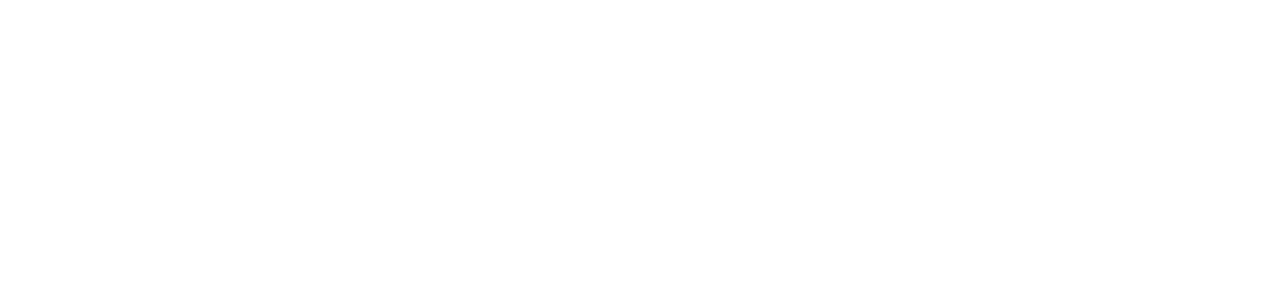
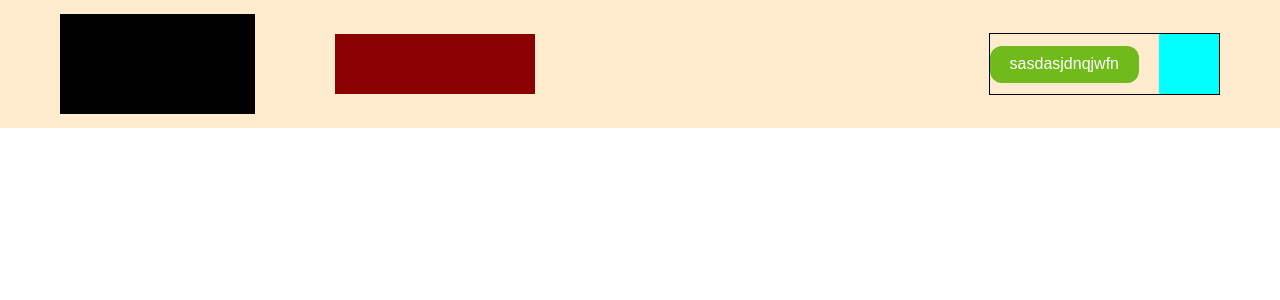
Before and after one commit to CSID-DGU/2024-1-VSA-BecomeGDSCForever-T05, a React (Vite) app in the folder Dev/Web/: page / in a window 1280 px wide. Shown: the top 300 px of the page. Built offline with nearby package versions, Linux system fonts and the light colour scheme.

Commit message:
feat: navBar 기본 레이아웃 구성

```diff
--- a/Dev/Web/src/App.tsx
+++ b/Dev/Web/src/App.tsx
@@ -1,10 +1,12 @@
 import { BrowserRouter } from "react-router-dom";
 import Router from "./Router";
+import NavBar from "@/components/NavBar";
 
 function App() {
   return (
     <BrowserRouter>
       <Router />
+        <NavBar/>
     </BrowserRouter>
   );
 }
--- /dev/null
+++ b/Dev/Web/src/components/NavBar/index.tsx
@@ -0,0 +1,22 @@
+import React from "react";
+import * as Styled from "./style.ts"
+
+
+const NavBar: React.FC = () => {
+
+
+    return (
+        <Styled.NavBarContainer>
+            <Styled.NavBarLeftSection>
+                <Styled.Icon/>
+                <Styled.NavMenuButton/>
+            </Styled.NavBarLeftSection>
+            <Styled.NavBarRightSection>
+                <Styled.ParticipatingGroup>sasdasjdnqjwfn</Styled.ParticipatingGroup>
+                <Styled.Profile/>
+            </Styled.NavBarRightSection>
+        </Styled.NavBarContainer>
+    );
+};
+
+export default NavBar;
--- /dev/null
+++ b/Dev/Web/src/components/NavBar/style.ts
@@ -0,0 +1,67 @@
+import styled from "styled-components";
+import theme from "@/shared/theme.ts";
+
+export const NavBarContainer = styled.div`
+    box-sizing: border-box;
+
+    display: flex;
+    width: 100vw;
+    height: 128px;
+    padding: 24px 60px;
+    justify-content: space-between;
+    align-items: center;
+    flex-shrink: 0;
+
+    background: blanchedalmond;
+`
+export const NavBarLeftSection = styled.div`
+    display: flex;
+    justify-content: center;
+    align-items: center;
+    gap: 80px;
+`
+export const NavBarRightSection = styled.div`
+    display: flex;
+    align-items: center;
+    gap: 20px;
+    border: 1px solid black;
+`
+
+export const Icon = styled.div`
+    display: flex;
+    height: 80px;
+    width: 195px;
+    padding: 10px 0px;
+    align-items: center;
+    gap: 12px;
+    background: black;
+`
+
+export const NavMenuButton = styled.div`
+    display: flex;
+    width: 200px;
+    height: 60px;
+    justify-content: center;
+    align-items: center;
+    gap: 12px;
+    background: darkred;
+`
+
+export const ParticipatingGroup = styled.div`
+    display: flex;
+    padding: 10.5px 20px;
+    justify-content: center;
+    align-items: center;
+    border-radius: 12px;
+    background: ${theme.colorSystem.secondary["500"]};
+    color: #ffffff;
+`
+
+export const Profile = styled.div`
+    display: flex;
+    width: 60px;
+    height: 60px;
+    justify-content: flex-end;
+    align-items: center;
+    background: aqua;
+`
```
